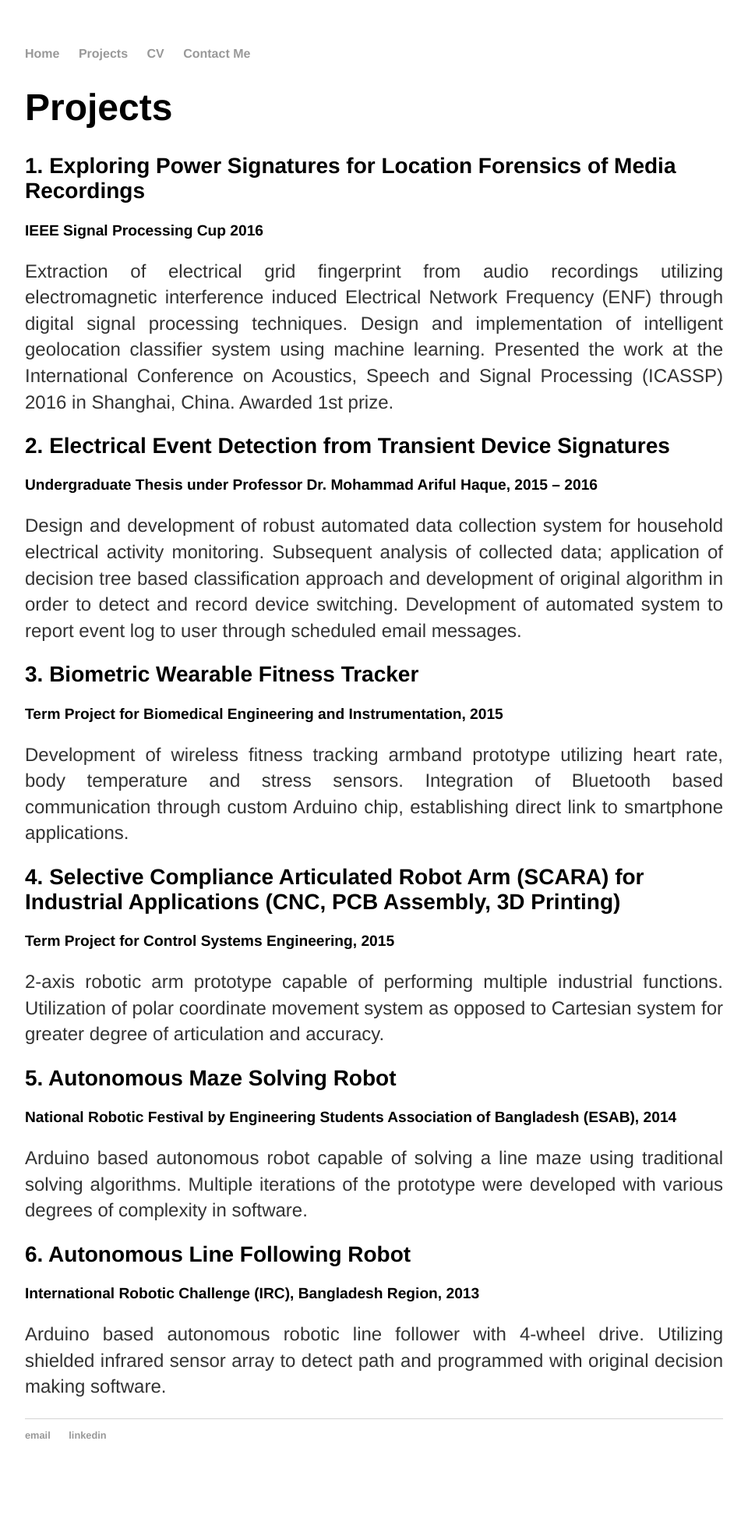
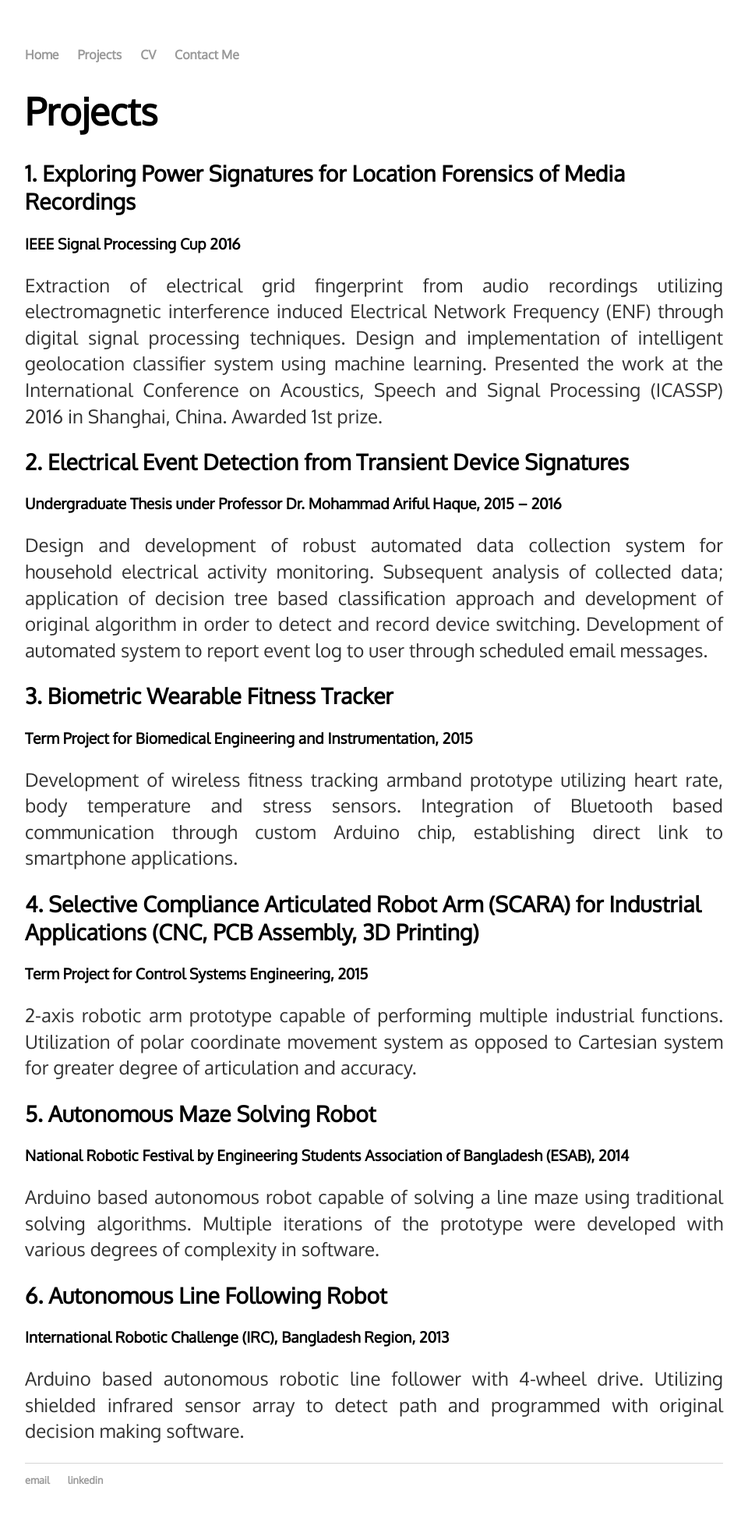
Before and after one commit to MunifMujib/munifmujib.github.io, a Jekyll site: the page built from projects.html, in a window 1280 px wide. Shown: the whole page at 78% size, without its empty margins (160-1120 px from the left). Built offline with Jekyll 4.4.1, drawn with Linux system fonts in a browser that asks for light colours; before the commit the page ends 1908 px from its top, so only the background shows below that.

Commit message:
Update main.css

```diff
--- a/css/main.css
+++ b/css/main.css
@@ -3,7 +3,7 @@ body {
     width: 70%;
 }
 nav ul, footer ul {
-    font-family:'Helvetica', 'Arial', 'Sans-Serif';
+    font-family: 'Oxygen', sans-serif;
     padding: 0px;
     list-style: none;
     font-weight: bold;
@@ -21,21 +21,21 @@ a:hover {
 }
 h1 {
     font-size: 3em;
-    font-family:'Helvetica', 'Arial', 'Sans-Serif';
+    font-family: 'Oxygen', sans-serif;;
 }
 h2 {
     font-size: 1.75em;
-    font-family:'Helvetica', 'Arial', 'Sans-Serif';
+    font-family: 'Oxygen', sans-serif;
 }
 h3 {
     font-size: 1.5em;
-    font-family:'Helvetica', 'Arial', 'Sans-Serif';
+    font-family: 'Oxygen', sans-serif;
 }
 p {
     font-size: 1.5em;
     line-height: 1.4em;
     color: #333;
-    font-family:'Helvetica', 'Arial', 'Sans-Serif';
+    font-family: 'Oxygen', sans-serif;
     text-align: justify;
     text-justify: inter-word;
 }
```
